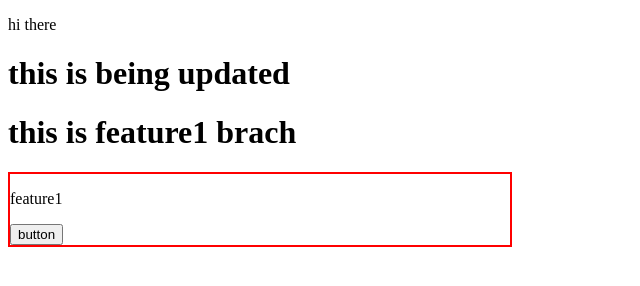
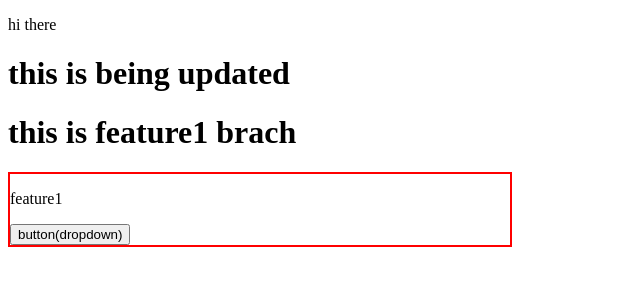
Before and after one commit to iamjayanth07/learning, a plain HTML site: page index.html in a window 1280 px wide. Shown: the whole page, without its empty margins (0-640 px from the left). Drawn offline with Linux system fonts and the light colour scheme.

Commit message:
feature2

```diff
--- a/index.html
+++ b/index.html
@@ -13,7 +13,7 @@
     <div style="width: 500px;border:2px solid red">
         <p>feature1</p>
 
-        <button>button</button>
+        <button>button(dropdown)</button>
     </div>
 
 </body>
```
